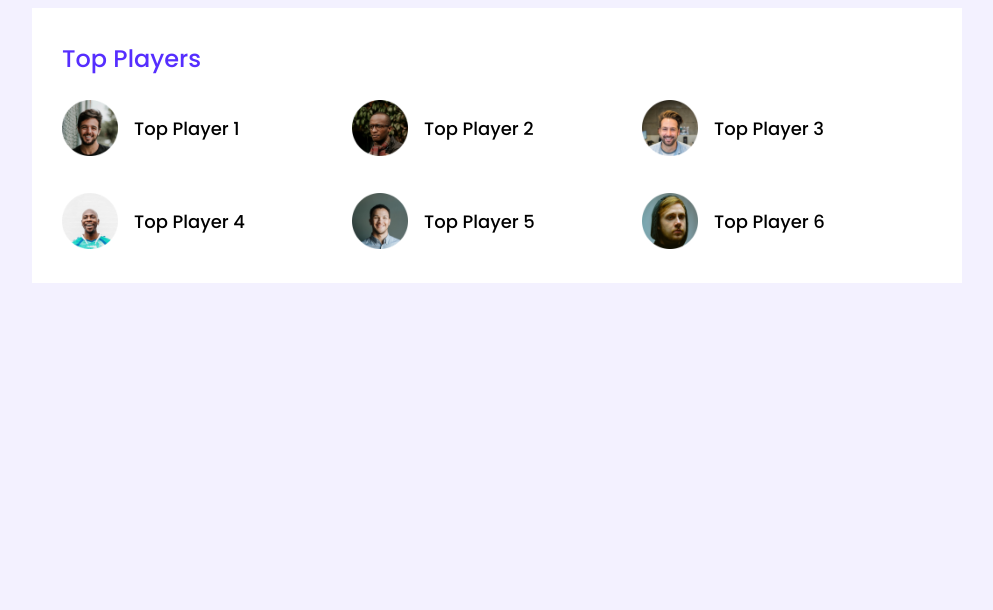
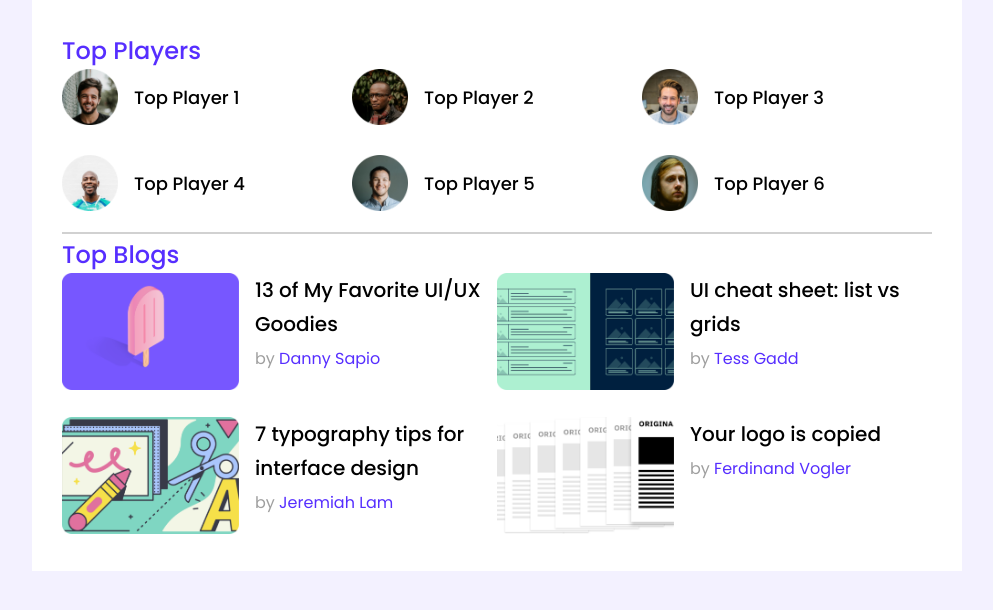
Before and after one commit to MMMonir/leader-board-main, a plain HTML site: page index.html in a window 1280 px wide. Shown: the whole page, without its empty margins (143-1136 px from the left). Drawn offline with Linux system fonts and the light colour scheme.

Commit message:
Blog Section Adding

```diff
--- a/index.html
+++ b/index.html
@@ -47,6 +47,48 @@
                      </div>
                  </div>
             </div>
+            <hr>
+            <div class="top-blogs">
+                <h2 class="section-title">Top Blogs</h2>
+                <div class="blogs">
+                    <article class="blog">
+                        <div class="thubnail">
+                            <img src="images/blogs/blog-1.png" alt="Blog image 1">
+                        </div>
+                        <div class="blog-info">
+                            <h3 class="blog-title">13 of My Favorite UI/UX Goodies</h3>
+                            <p class="blog-author">by <a href="">Danny Sapio</a></p>
+                        </div>
+                    </article>
+                    <article class="blog">
+                        <div class="thubnail">
+                            <img src="images/blogs/blog-2.png" alt="Blog image 1">
+                        </div>
+                        <div class="blog-info">
+                            <h3 class="blog-title">UI cheat sheet: list vs grids</h3>
+                            <p class="blog-author">by <a href="">Tess Gadd</a></p>
+                        </div>
+                    </article>
+                    <article class="blog">
+                        <div class="thubnail">
+                            <img src="images/blogs/blog-3.png" alt="Blog image 1">
+                        </div>
+                        <div class="blog-info">
+                            <h3 class="blog-title">7 typography tips for interface design</h3>
+                            <p class="blog-author">by <a href="">Jeremiah Lam</a></p>
+                        </div>
+                    </article>
+                    <article class="blog">
+                        <div class="thubnail">
+                            <img src="images/blogs/blog-4.png" alt="Blog image 1">
+                        </div>
+                        <div class="blog-info">
+                            <h3 class="blog-title">Your logo is copied</h3>
+                            <p class="blog-author">by <a href="">Ferdinand Vogler</a></p>
+                        </div>
+                    </article>
+                </div>
+            </div>
         </section>
         <!-- Top player and Top blog start -->
     </main>
--- a/styles/style.css
+++ b/styles/style.css
@@ -2,6 +2,11 @@
 @import url('https://fonts.googleapis.com/css2?family=Poppins:wght@400;500;600&display=swap');
 
 /*Common Style*/
+*{
+    margin: 0;
+    padding: 0;
+}
+
 body{
     font-family: 'Poppins', sans-serif;
     background-color: #f3f1ff;
@@ -48,3 +53,51 @@ main{
     display: flex;
     align-items: center;
 }
+
+hr{
+    border: 1px solid #D1D1D1;
+}
+
+.top-players {
+    margin-bottom: 21px;
+}
+
+/*Top Blog Styles*/
+.blogs{
+    display: grid;
+    grid-template-columns: repeat(2, 1fr);
+    grid-row-gap: 20px;
+}
+.blog{
+    display: flex;
+}
+
+.blog .thubnail img{
+    width: 177px;
+    height: 117px;
+}
+
+.blog-info{
+    margin-left: 16px;
+}
+
+.blog-title{
+    font-size: 20px;
+    line-height: 34px;
+    font-weight: 500;
+    margin-bottom: 6px;
+}
+
+.blog-author{
+    color: #9F9F9F;
+    font-size: 16px;
+    line-height: 24px;
+    font-weight: normal;
+}
+
+.blog-author a{
+    color: #562EFF;
+    text-decoration: none;
+    font-size: 16px;
+    line-height: 24px;
+}
```
